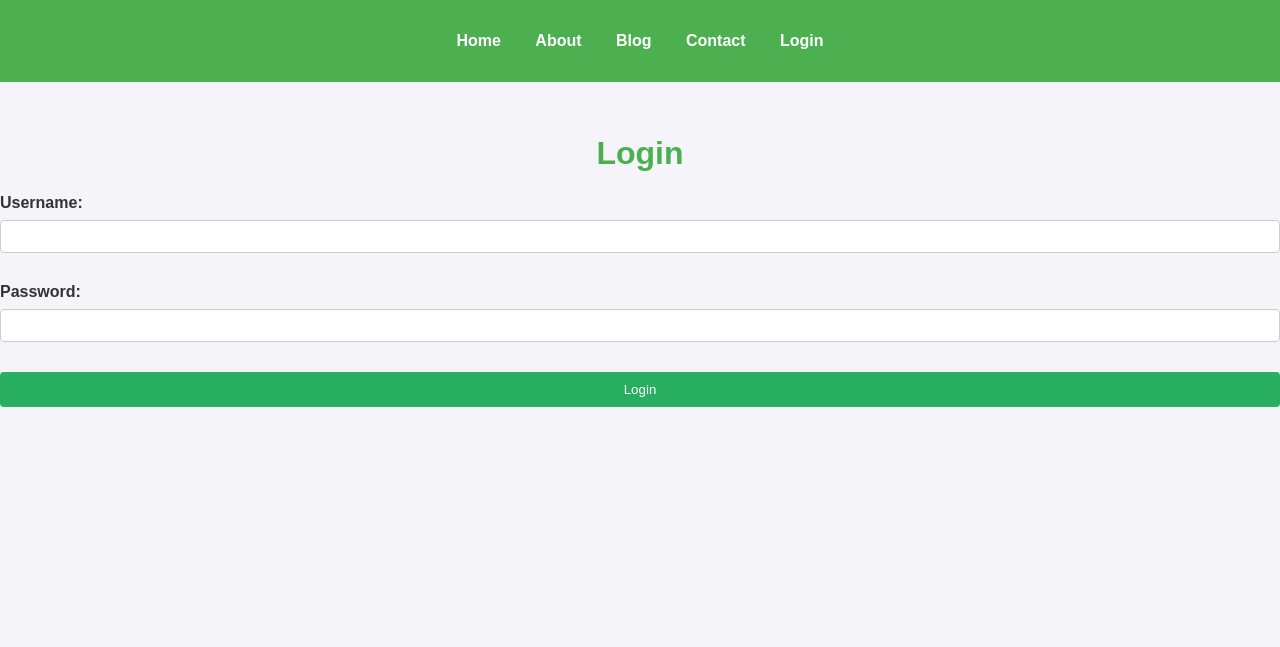
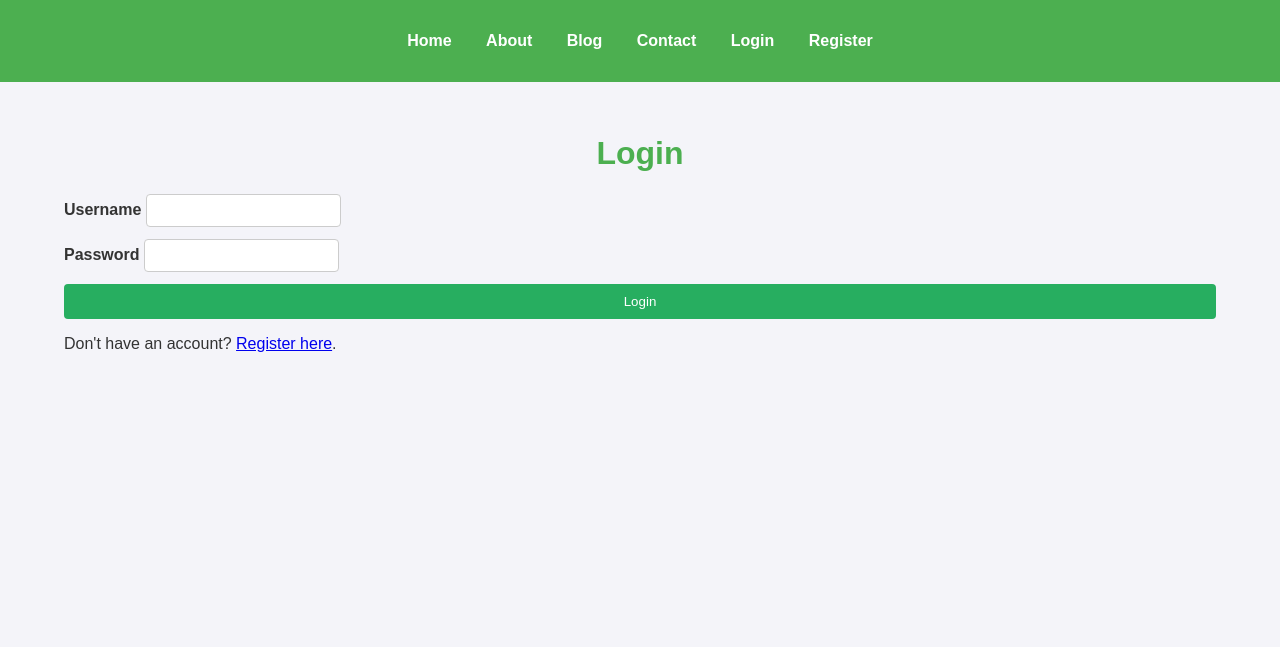
Before and after one commit to kipsamoh/BMIcalculator-WebApp, a Flask app: page /login in a window 1280 px wide. Shown: the top 647 px of the page. Run offline with Flask 3, Linux system fonts and the light colour scheme.

Commit message:
login.html

```diff
--- a/templates/login.html
+++ b/templates/login.html
@@ -3,8 +3,8 @@
 <head>
     <meta charset="UTF-8">
     <meta name="viewport" content="width=device-width, initial-scale=1.0">
-    <title>Login - BMI Care</title>
-    <link rel="stylesheet" type="text/css" href="{{ url_for('static', filename='styles.css') }}">
+    <title>Login</title>
+    <link rel="stylesheet" href="{{ url_for('static', filename='styles.css') }}">
 </head>
 <body>
     <nav>
@@ -14,22 +14,28 @@
             <li><a href="{{ url_for('blog') }}">Blog</a></li>
             <li><a href="{{ url_for('contact') }}">Contact</a></li>
             <li><a href="{{ url_for('login') }}">Login</a></li>
+            <li><a href="{{ url_for('register') }}">Register</a></li>
         </ul>
     </nav>
 
-    <main>
+    <div class="container">
         <h1>Login</h1>
-        <form action="{{ url_for('login') }}" method="post">
-            <label for="username">Username:</label>
-            <input type="text" id="username" name="username" required><br>
-            <label for="password">Password:</label>
-            <input type="password" id="password" name="password" required><br>
+        <form method="POST">
+            <div class="form-group">
+                <label for="username">Username</label>
+                <input type="text" id="username" name="username" required>
+            </div>
+            <div class="form-group">
+                <label for="password">Password</label>
+                <input type="password" id="password" name="password" required>
+            </div>
             <button type="submit">Login</button>
         </form>
+        <p>Don't have an account? <a href="{{ url_for('register') }}">Register here</a>.</p>
         {% if error %}
-            <p>{{ error }}</p>
+            <p class="error">{{ error }}</p>
         {% endif %}
-    </main>
+    </div>
 
     <footer>
         <p>&copy; 2024 BMI Care. All rights reserved.</p>
```
